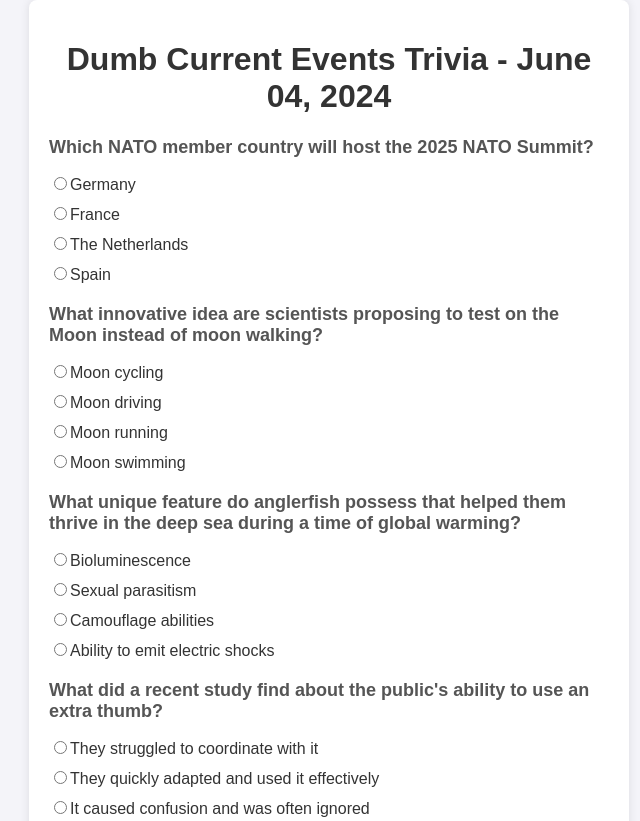
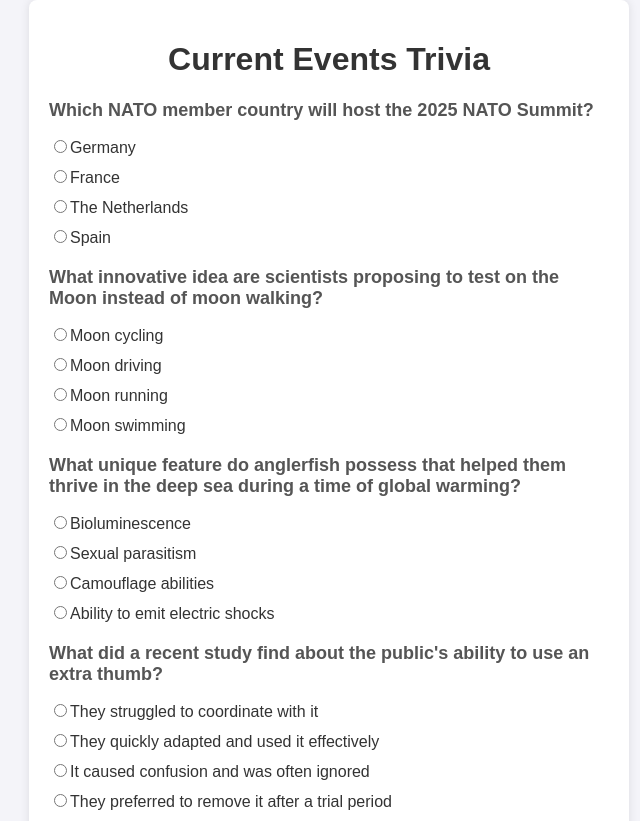
Before and after one commit to jsantiago-asp/events-quiz, a plain HTML site: page index.html in a window 1280 px wide. Shown: the top 821 px of the page, without its empty margins (311-951 px from the left). Drawn offline with Linux system fonts and the light colour scheme.

Commit message:
questions fix attempt 10

```diff
--- a/index.html
+++ b/index.html
@@ -3,12 +3,13 @@
 <head>
     <meta charset="UTF-8">
     <meta name="viewport" content="width=device-width, initial-scale=1.0">
-    <title>Dumb Current Events Trivia - June 04, 2024</title>
+    <title>Trivia Quiz</title>
     <link rel="stylesheet" href="styles.css">
 </head>
 <body>
     <div class="container">
-        <h1>Dumb Current Events Trivia - June 04, 2024</h1>
+        <h1>Current Events Trivia</h1>
+        <form id="quiz-form">
             <div id="questions-container"></div>
             <button type="submit">Submit</button>
         </form>
```
